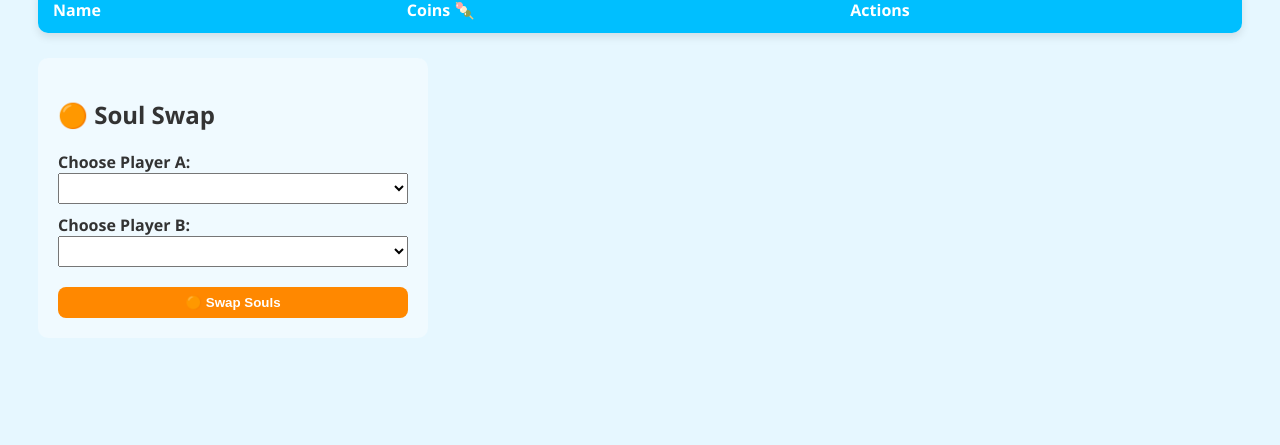
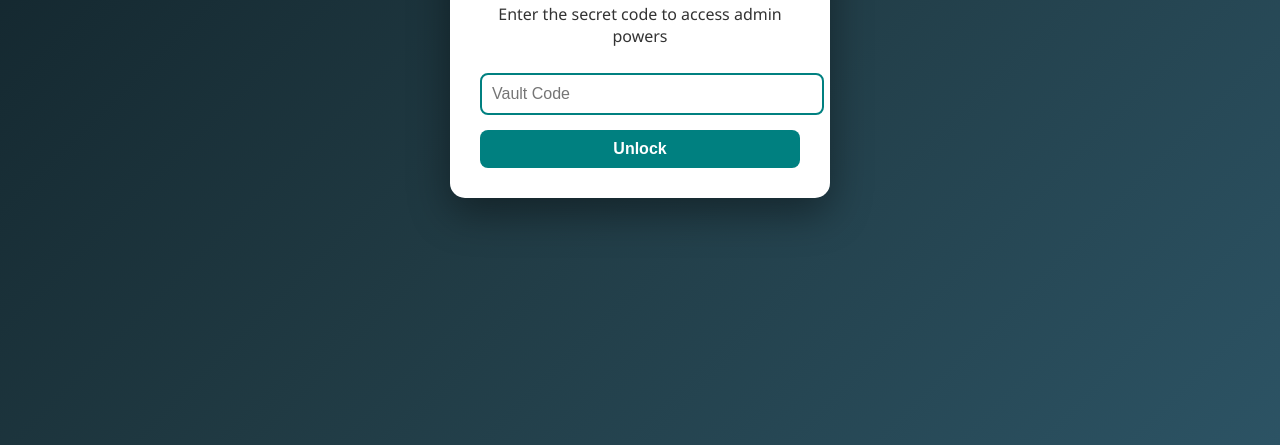
Before and after one commit to DoggoFNNM2/Moogle-doogle, a website: page frontend/admin.html in a window 1280 px wide. Shown: the part 355-800 px from the top of the page. Drawn offline with nearby package versions, Linux system fonts and the light colour scheme; no server answers.

Commit message:
Update admin.html

```diff
--- a/frontend/admin.html
+++ b/frontend/admin.html
@@ -10,6 +10,71 @@
       background: #e6f7ff;
       color: #333;
       padding: 30px;
+    }
+    /* Vault overlay */
+    #vault {
+      position: fixed;
+      inset: 0;
+      background: linear-gradient(135deg, #0f2027, #203a43, #2c5364);
+      display: flex;
+      align-items: center;
+      justify-content: center;
+      z-index: 9999;
+    }
+
+    .vault-box {
+      background: #ffffff;
+      padding: 30px;
+      border-radius: 15px;
+      width: 320px;
+      text-align: center;
+      box-shadow: 0 15px 40px rgba(0,0,0,0.4);
+      animation: popIn 0.5s ease;
+    }
+
+    .vault-box h1 {
+      margin-bottom: 10px;
+      color: #008080;
+    }
+
+    .vault-box input {
+      width: 100%;
+      padding: 10px;
+      border-radius: 8px;
+      border: 2px solid #008080;
+      margin-top: 10px;
+      font-size: 16px;
+    }
+
+    .vault-box button {
+      width: 100%;
+      margin-top: 15px;
+      padding: 10px;
+      background: #008080;
+      color: white;
+      border-radius: 8px;
+      font-size: 16px;
+      cursor: pointer;
+    }
+
+    #vaultError {
+      display: none;
+      color: red;
+      margin-top: 10px;
+      font-weight: bold;
+    }
+
+    @keyframes popIn {
+      from { transform: scale(0.8); opacity: 0; }
+      to { transform: scale(1); opacity: 1; }
+    }
+
+    @keyframes shake {
+      0% { transform: translateX(0); }
+      25% { transform: translateX(-5px); }
+      50% { transform: translateX(5px); }
+      75% { transform: translateX(-5px); }
+      100% { transform: translateX(0); }
     }
 
     h1 {
@@ -105,6 +170,18 @@
   </style>
 </head>
 <body>
+  <div id="vault">
+  <div class="vault-box">
+    <h1>🔐 Admin Vault</h1>
+    <p>Enter the secret code to access admin powers</p>
+
+    <input type="password" id="vaultCode" placeholder="Vault Code">
+    <button onclick="unlockVault()">Unlock</button>
+
+    <p id="vaultError">❌ Incorrect code</p>
+  </div>
+</div>
+
   <h1>🎮 Admin Panel</h1>
 <h2>Timer</h2>
 <div id="adminTimer"
@@ -239,6 +316,21 @@ socket.on("game:finished", () => {
 
       alert("🟠 Souls swapped!");
     }
+
+    function unlockVault() {
+  const input = document.getElementById("vaultCode");
+  const error = document.getElementById("vaultError");
+
+  if (input.value === "Tahini3000!!!") {
+    document.getElementById("vault").style.display = "none";
+  } else {
+    error.style.display = "block";
+    document.querySelector(".vault-box").style.animation = "shake 0.4s";
+    setTimeout(() => {
+      document.querySelector(".vault-box").style.animation = "";
+    }, 400);
+  }
+}
   </script>
 
 </body>
```
